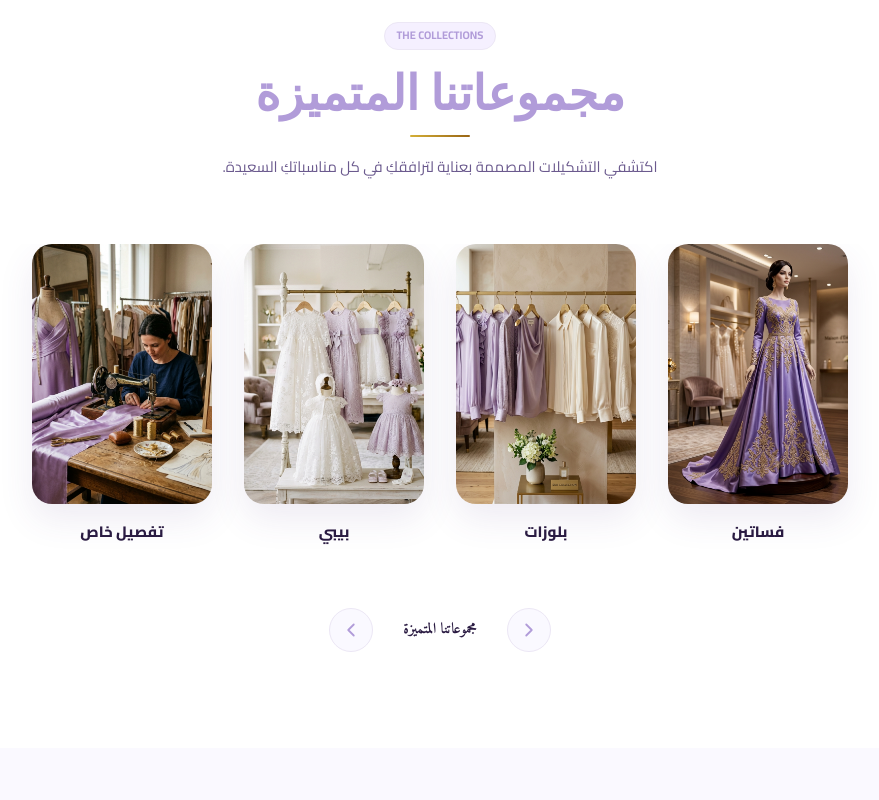
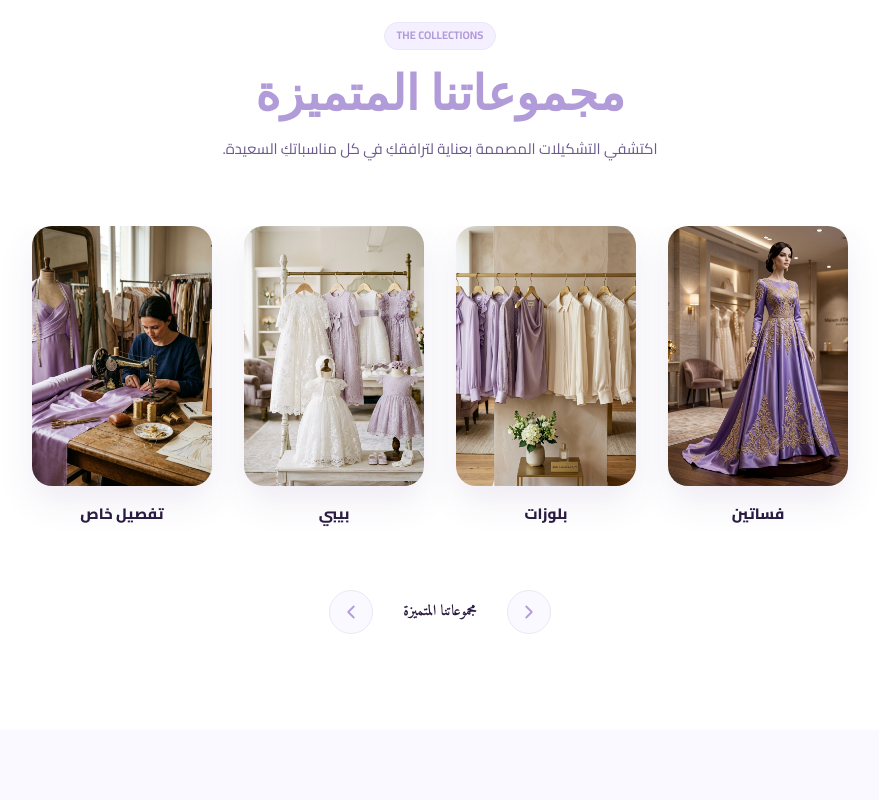
Before and after one commit to fahmyelmatry2030-lgtm/Royal-Veil, a React (Vite) app: page / in a window 1280 px wide. Shown: the part 1000-1800 px from the top of the page, without its empty margins (200-1079 px from the left). Built offline with nearby package versions, Linux system fonts and the light colour scheme; a web font is replaced by a local one.

Commit message:
Remove underline from SectionHeader

```diff
--- a/src/components/SectionHeader.jsx
+++ b/src/components/SectionHeader.jsx
@@ -59,19 +59,7 @@ const SectionHeader = ({ title, subtitle, badge, dark = false, right = false })
         {title}
       </motion.h2>
 
-      {/* Underline */}
-      <motion.div
-        initial={{ width: 0 }}
-        whileInView={{ width: 60 }}
-        viewport={{ once: true }}
-        transition={{ duration: 0.6, delay: 0.2 }}
-        style={{
-          height: 2,
-          background: 'linear-gradient(90deg, var(--accent-gold), var(--gold-dark))',
-          margin: right ? '0 0 16px auto' : '0 auto 16px auto',
-          borderRadius: 2,
-        }}
-      />
+      {/* Underline Removed */}
 
       {/* Subtitle */}
       {subtitle && (
```
